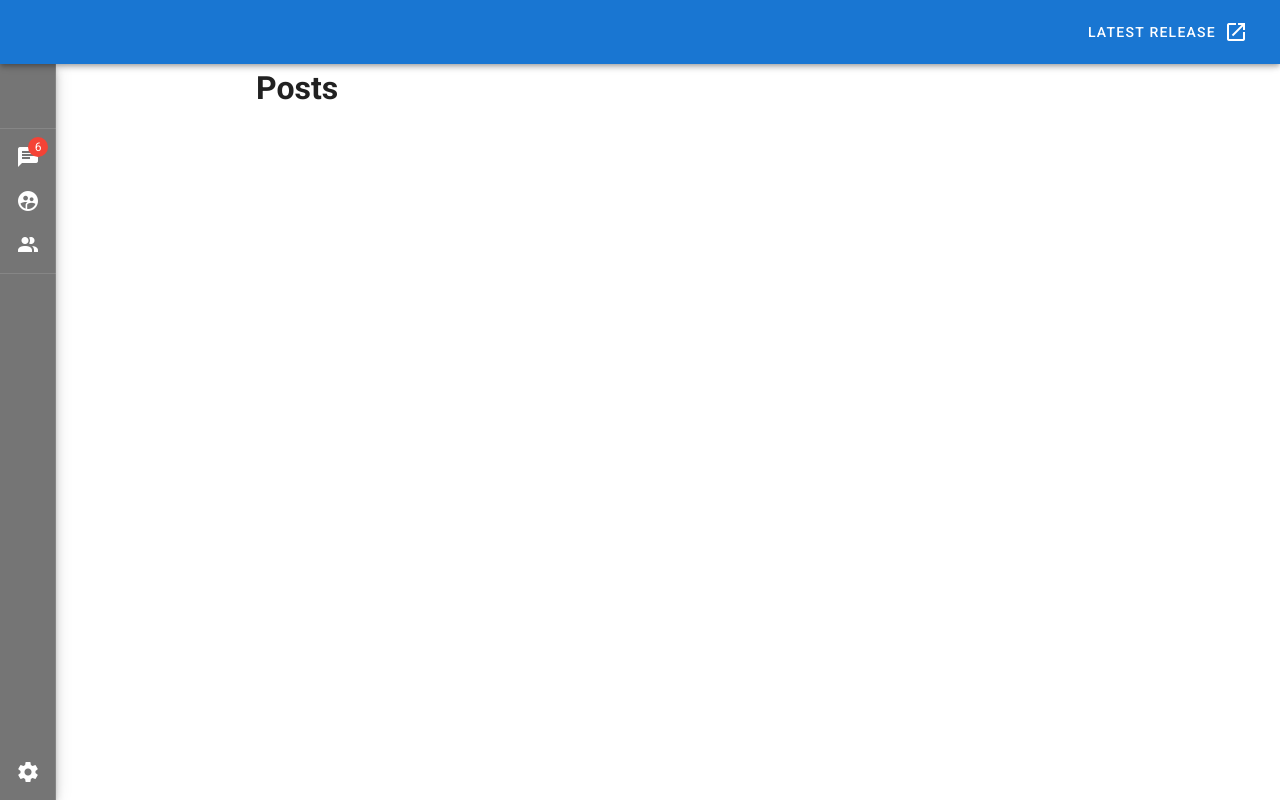
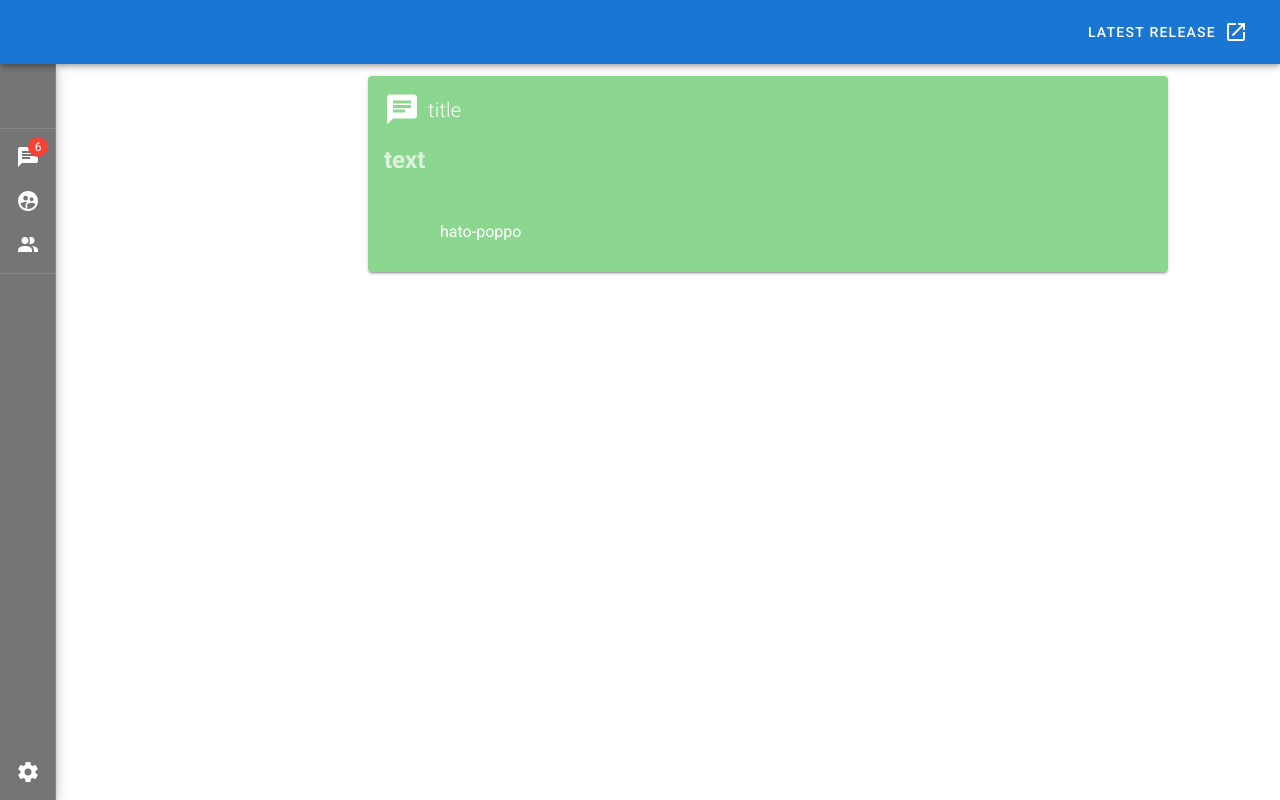
Before and after one commit to hato-poppo/sns-front-end, a Vue app: page /timeline in a window 1280 px wide. Built offline with nearby package versions, Linux system fonts and the light colour scheme.

Commit message:
[Add] Post component.

```diff
--- /dev/null
+++ b/src/components/organisms/contents/Post.vue
@@ -0,0 +1,43 @@
+<template>
+  <v-card
+    class="mx-auto"
+    color="#8CD790"
+    dark
+    max-width="800"
+  >
+    <v-card-title>
+      <v-icon
+        large
+        left
+      >
+        mdi-message-text
+      </v-icon>
+      <span class="title font-weight-light">title</span>
+    </v-card-title>
+
+    <v-card-text color="#77AF9C" class="headline font-weight-bold" style="white-space: pre-line;">
+      text
+    </v-card-text>
+
+    <v-card-actions>
+      <!-- <v-list-item class="grow"></v-list-item> -->
+      <login-user
+        class="px-2 py-1"
+        @click="alert('toProfile')"
+        :avatar="require('@/assets/avatars/2220812101741.jpg')"
+        :name="'hato-poppo'"
+      />
+    </v-card-actions>
+  </v-card>
+</template>
+
+<script lang="ts">
+import { defineComponent } from '@vue/composition-api';
+import LoginUser from '@/components/molecules/list-items/LoginUser.vue';
+
+export default defineComponent({
+  components: {
+    'login-user': LoginUser,
+  },
+});
+</script>
--- a/src/views/TimeLine.vue
+++ b/src/views/TimeLine.vue
@@ -1,9 +1,20 @@
 <template>
-  <h1>Posts</h1>
+  <v-container>
+    <v-row>
+      <v-col>
+        <post />
+      </v-col>
+    </v-row>
+  </v-container>
 </template>
 
 <script lang="ts">
 import { defineComponent } from '@vue/composition-api';
+import Post from '@/components/organisms/contents/Post.vue';
 
-export default defineComponent({});
+export default defineComponent({
+  components: {
+    Post,
+  },
+});
 </script>
```
